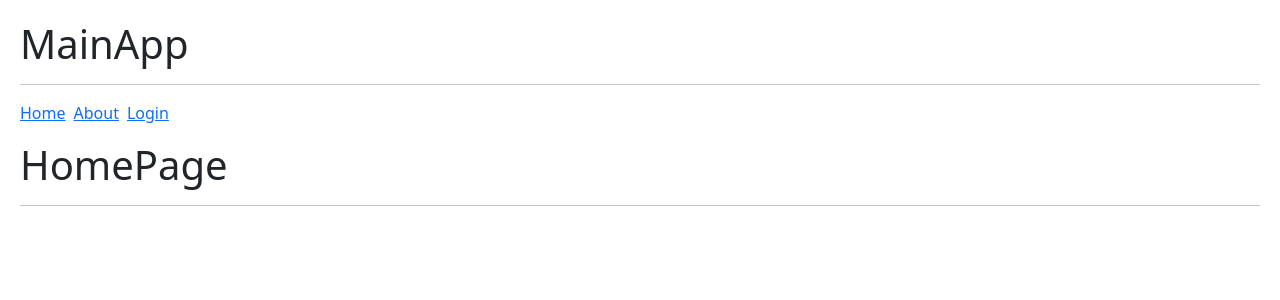
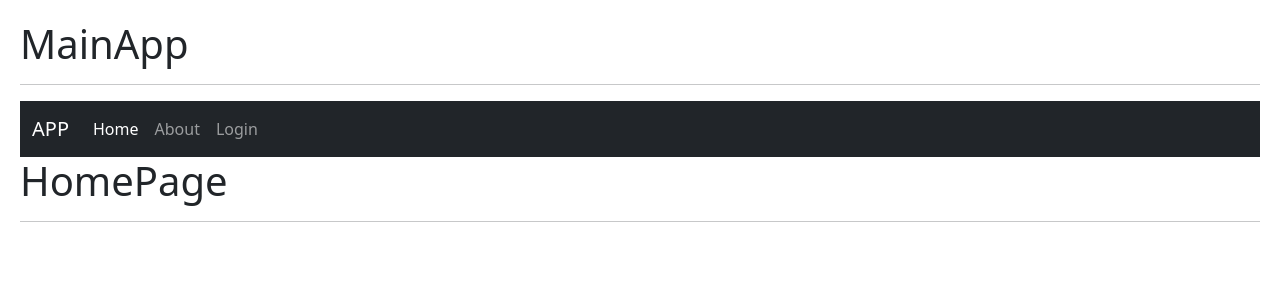
Before and after one commit to EdsonJSF/react-hooks-app, a React (Vite) app: page / in a window 1280 px wide. Shown: the top 300 px of the page. Built offline with nearby package versions, Linux system fonts and the light colour scheme.

Commit message:
Feat: Use NavBar with NavLink

```diff
--- a/index.html
+++ b/index.html
@@ -11,5 +11,6 @@
   <body>
     <div id="root"></div>
     <script type="module" src="/src/main.jsx"></script>
+    <script src="https://cdn.jsdelivr.net/npm/bootstrap@5.0.2/dist/js/bootstrap.bundle.min.js" integrity="sha384-MrcW6ZMFYlzcLA8Nl+NtUVF0sA7MsXsP1UyJoMp4YLEuNSfAP+JcXn/tWtIaxVXM" crossorigin="anonymous"></script>
   </body>
 </html>
--- a/src/09-useContext/NavBar.jsx
+++ b/src/09-useContext/NavBar.jsx
@@ -1,3 +1,4 @@
+import { Link } from "react-router-dom";
 import { NavBarItem } from "./NavBarItem";
 
 const routes = [
@@ -17,12 +18,33 @@ const routes = [
 
 export const NavBar = () => {
   return (
-    <nav>
-      <ul className="d-flex gap-2 p-0">
-        {routes.map((route) => (
-          <NavBarItem key={route.path} route={route} />
-        ))}
-      </ul>
+    <nav className="navbar navbar-expand-sm navbar-dark bg-dark">
+      <div className="container-fluid">
+        <Link className="navbar-brand" href="#">
+          APP
+        </Link>
+
+        {/* Button collapse */}
+        <button
+          className="navbar-toggler"
+          type="button"
+          data-bs-toggle="collapse"
+          data-bs-target="#navbarNav"
+          aria-controls="navbarNav"
+          aria-expanded="false"
+          aria-label="Toggle navigation"
+        >
+          <span className="navbar-toggler-icon"></span>
+        </button>
+
+        <div className="collapse navbar-collapse" id="navbarNav">
+          <ul className="navbar-nav">
+            {routes.map((route) => (
+              <NavBarItem key={route.name} route={route} />
+            ))}
+          </ul>
+        </div>
+      </div>
     </nav>
   );
 };
--- a/src/09-useContext/NavBarItem.jsx
+++ b/src/09-useContext/NavBarItem.jsx
@@ -1,10 +1,15 @@
-import { Link } from "react-router-dom";
+import { NavLink } from "react-router-dom";
 import PropTypes from "prop-types";
 
 export const NavBarItem = ({ route }) => {
   return (
-    <li className="d-block">
-      <Link to={route.path}>{route.name}</Link>
+    <li className="nav-item">
+      <NavLink
+        className={({ isActive }) => `nav-link ${isActive ? "active" : ""}`}
+        to={route.path}
+      >
+        {route.name}
+      </NavLink>
     </li>
   );
 };
```
